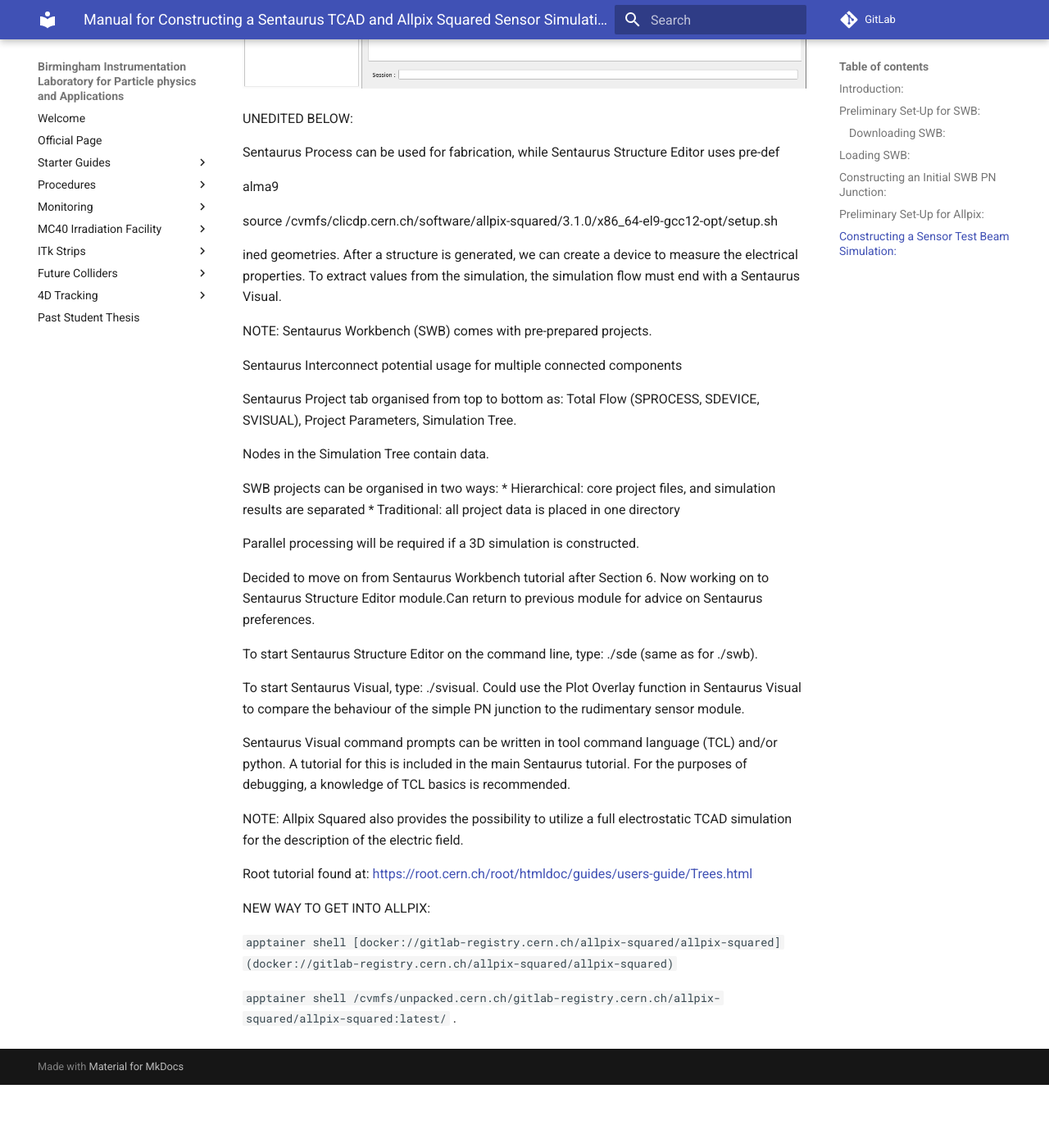
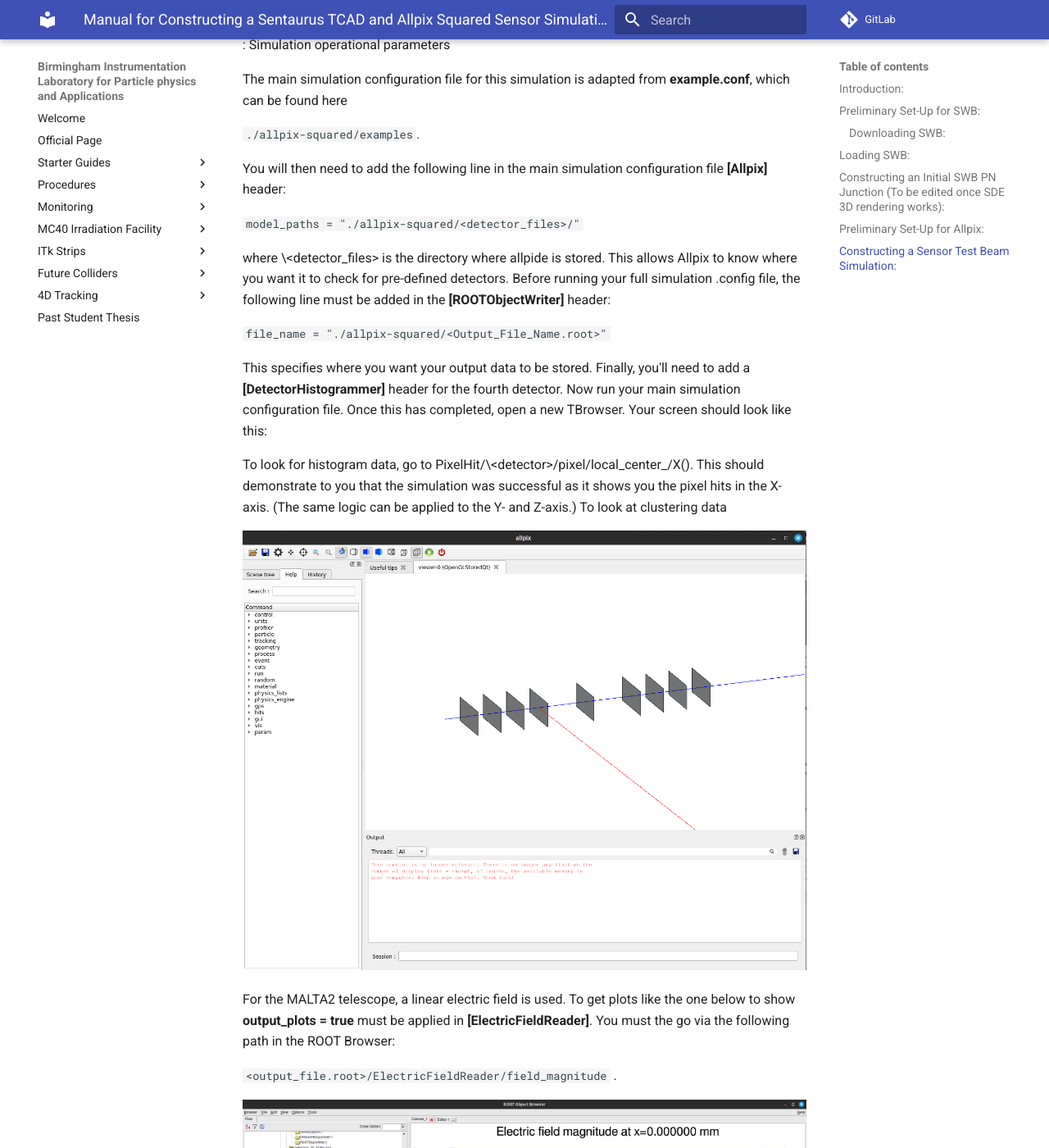
Before and after one commit to BILPAware/wiki, an MkDocs documentation site: the page built from docs/ElliottPWright_Summer_2024/Simulation.md, in a window 1280 px wide and 1400 px high, scrolled down 7000 px. Shown: the whole window at 82% size. Built offline with MkDocs 1.6.1 and Material for MkDocs 9.7.7, drawn with Linux system fonts in a browser that asks for light colours; before the commit the page ends 8323 px from its top, so only the background shows below that; some of the changed text lies outside the part shown.

Commit message:
Removed section on Sentaurus Workbench and added more on electric field

```diff
--- a/docs/ElliottPWright_Summer_2024/Simulation.md
+++ b/docs/ElliottPWright_Summer_2024/Simulation.md
@@ -2,7 +2,9 @@
 
 ## Introduction:
 
-Included here is a TCAD tutorial using the Sentuarus Workbench (SWB) to simulate a series of increasingly sophisticated semiconductor sensors. Following this is an Allpix Squared tutorial, where a test beam of protons impinges on a telescope of 7, 224 x 512 pixel, monolithic sensors.
+Included here is a tutorial on how to set up the Sentuarus Workbench (SWB) environment using the UoB license. This software is used to simulate a semiconductor sensors and its associated electric field model. Following this is an basic Allpix Squared tutorial where the user learns how to examine sensor parameters through ROOT TBrowers.
+
+**NOTE: as of writing (August 2024), Sentaurus Device Editor 3D rendering not working. An update is required for this tutorial such that it includes how to use Sentaurus.**
 
 ## Preliminary Set-Up for SWB:
 
@@ -20,7 +22,7 @@ Copy the downloads to a directory where you have write permissions. In the insta
 
 `./installer -gui` .
 
-Side ID Number: **7789/disk/moose/general/TCAD/downloads**
+Side ID Number: **7789/disk/moose/general/TCAD/downloads**.
 
 Select the location of the product that you want to install under the "Source" window. For example,
 
@@ -44,13 +46,15 @@ Then open TCAD SWB:
 
 `./swb` .
 
-## Constructing an Initial SWB PN Junction:
+## Constructing an Initial SWB PN Junction (To be edited once SDE 3D rendering works):
 
 The TCAD Sentaurus Tutorial can be found at: <file:///scratch/synopsys/sentaurus/V-2024.03/tcad/V-2024.03/Sentaurus_Training/index.html>. I would recommend reading the first module up to Section 6 (Managing Projects) to gain an idea of how to use SWB. Pay particular attention to mentions of Device Simulation, as this what we will use to measure the simulated sensor's electrical properties.
 
 ## Preliminary Set-Up for Allpix:
 
-Allpix Squared will be used for the Monte Carlo simulation of charge carriers in the sensor modules. This software is based on Geant4 and contains functionality for visualisation. I mention this because such visualisation can be used as a sanity check that your simulation is doing what you want it to. Particularly problematic is when Allpix uses default values for specific parameters. The Allpix documentation can be found at: <https://allpix-squared.docs.cern.ch/docs/>, and contains examples of when default values are used. To open Allpix Squared, you must first move to the directory containing your Allpix configuration files (this can be your home directory). Then type the following command into the command line:
+Allpix Squared is used for the Monte Carlo simulation of charge carriers in semiconductor sensor modules. This software is based on Geant4 for charge propagation and contains functionality for visualisation. I mention this because such visualisation can be used as a sanity check that your simulation is doing what you want it to. Particularly problematic is when Allpix uses default values for specific parameters. Further to that, there are some instances where the simulation will continue to run with default values, for example, if you misspell a parameter. The Allpix documentation can be found at: <https://allpix-squared.docs.cern.ch/docs/>, and contains examples of when default values are used.
+
+To open Allpix Squared, you must first move to the directory containing your Allpix configuration files (this can be your home directory). Then type the following command into the command line:
 
 `alma9`
 
@@ -62,29 +66,39 @@ I would recommend starting by looking at the **example.conf** and **example_dete
 
 **example_detector.conf** gives an example of how to set up a detector's position and orientation. In this case, the type of detector is cmsp1, the design of which can be found at:
 
-`allpix-squared/models/cmsp1`
+`allpix-squared/models/cmsp1` .
 
-![](images/Example_Detector.png)
+Allpix Squared contains 18 different models in the models folder, ranging from the LHCb velopix detector to the ATLAS ITk. Each of these can be used as a standard, and can be edited to create a variant of a well established detector.
+
+![example_detector.conf file](images/Example_Detector.png)
+
+![cmps1 model detector configuration file](images/Screenshot%20from%202024-07-24%2011-51-19-01.png)
 
 **example.conf** describes how to initialise a simulation of 10000 events, each of which produces a 120GeV energy, 10$\mu$m thick pion beam. The pion beam is fired in the positive z-axis from position (33$\mu$m, 66$\mu$m, -500$\mu$m). For this set-up, visualisation is not included. This can be rectified by replacing the **[Ignore]** header with **[VisualizationGeant4]**. Also included is the ability to set a electron threshold for your **[DefaultDigitizer]** header. This can be used for noise suppression.
 
-![](images/Screenshot%20from%202024-07-10%2010-01-24.png)
+![example.conf file](images/Screenshot%20from%202024-07-10%2010-01-24.png)
 
 To start a full simulation, cd into the directory containing the relevant .conf file. To run the file, e.g. to run **example.conf**, type:
 
 `allpix -c example.conf` .
 
-Once this has run, now look for the output folder in the same directory as \<file.conf\>. If this is present, you can examine the files in the ROOT Object Browser using:
+Once this has run, now look for the output folder in the same directory as \<file.conf\>. Of course, this can be set by adding
+
+`file_name = /path/to/desired/output`
+
+in the **[ROOTObjectWriter]** header. If your output file is present, you can examine the files in the ROOT Object Browser using:
 
 `root`
 
 `new TBrowser`
 
+in your terminal.
+
 ![New TBrowser Menu](images/Screenshot%20from%202024-07-16%2014-37-38.png)
 
-Then navigate to the examples folder. You have now demonstrated Allpix Squared functionality. With this in mind, we can now move on to building our own sensor based on the Allpide model. To look at something like the pixel hitmap, navigative to **modules.root/DetectorHistogrammer/\<detector_number\>/hit_map**. The figure below demonstrates how this should look.
+Then navigate to the output folder. You have now demonstrated Allpix Squared functionality. With this in mind, you can now move on to building your own sensor based on the of your choosing model. To look at something like the pixel hitmap i.e. which pixels are hit and how many times they are hit, navigative to **\<output_file.root\>/DetectorHistogrammer/\<detector_number\>/hit_map**. The figure below demonstrates how this should look.
 
-![](images/Screenshot from 2024-07-23 16-44-04.png)
+![Demonstration of ROOT Browser showing a pixel hitmap](images/Screenshot%20from%202024-07-23%2016-44-04.png)
 
 ## Constructing a Sensor Test Beam Simulation:
 
@@ -126,9 +140,9 @@ Now create a detector configuration file, specifying the **alpide** as the detec
 
 The main simulation configuration file for this simulation is adapted from **example.conf**, which can be found here
 
-`./allpix-squared/examples`
+`./allpix-squared/examples`.
 
-. You will then need to add the following line in the main simulation configuration file **[Allpix]** header:
+You will then need to add the following line in the main simulation configuration file **[Allpix]** header:
 
 `model_paths = "./allpix-squared/<detector_files>/"`
 
@@ -142,42 +156,8 @@ To look for histogram data, go to PixelHit/\<detector\>/pixel/local_center\_/X()
 
 ![Allpix-Squared Simulation Visualisation](images/Screenshot%20from%202024-07-16%2016-54-29.png)
 
-UNEDITED BELOW:
+For the MALTA2 telescope, a linear electric field is used. To get plots like the one below to show **output_plots = true** must be applied in **[ElectricFieldReader]**. You must the go via the following path in the ROOT Browser:
 
-Sentaurus Process can be used for fabrication, while Sentaurus Structure Editor uses pre-def
+`<output_file.root>/ElectricFieldReader/field_magnitude` .
 
-alma9
-
-source /cvmfs/clicdp.cern.ch/software/allpix-squared/3.1.0/x86_64-el9-gcc12-opt/setup.sh
-
-ined geometries. After a structure is generated, we can create a device to measure the electrical properties. To extract values from the simulation, the simulation flow must end with a Sentaurus Visual.
-
-NOTE: Sentaurus Workbench (SWB) comes with pre-prepared projects.
-
-Sentaurus Interconnect potential usage for multiple connected components
-
-Sentaurus Project tab organised from top to bottom as: Total Flow (SPROCESS, SDEVICE, SVISUAL), Project Parameters, Simulation Tree.
-
-Nodes in the Simulation Tree contain data.
-
-SWB projects can be organised in two ways: \* Hierarchical: core project files, and simulation results are separated \* Traditional: all project data is placed in one directory
-
-Parallel processing will be required if a 3D simulation is constructed.
-
-Decided to move on from Sentaurus Workbench tutorial after Section 6. Now working on to Sentaurus Structure Editor module.Can return to previous module for advice on Sentaurus preferences.
-
-To start Sentaurus Structure Editor on the command line, type: ./sde (same as for ./swb).
-
-To start Sentaurus Visual, type: ./svisual. Could use the Plot Overlay function in Sentaurus Visual to compare the behaviour of the simple PN junction to the rudimentary sensor module.
-
-Sentaurus Visual command prompts can be written in tool command language (TCL) and/or python. A tutorial for this is included in the main Sentaurus tutorial. For the purposes of debugging, a knowledge of TCL basics is recommended.
-
-NOTE: Allpix Squared also provides the possibility to utilize a full electrostatic TCAD simulation for the description of the electric field.
-
-Root tutorial found at: <https://root.cern.ch/root/htmldoc/guides/users-guide/Trees.html>
-
-NEW WAY TO GET INTO ALLPIX:
-
-`apptainer shell [docker://gitlab-registry.cern.ch/allpix-squared/allpix-squared](docker://gitlab-registry.cern.ch/allpix-squared/allpix-squared)`
-
-`apptainer shell /cvmfs/unpacked.cern.ch/gitlab-registry.cern.ch/allpix-squared/allpix-squared:latest/` .
+![Demonstration of linear electric field for a bias voltage of -15V](images/Screenshot%20from%202024-07-24%2011-22-49.png)
```
Also changed, not shown: docs/ElliottPWright_Summer_2024/images/Screenshot from 2024-07-24 11-22-49.png (added), docs/ElliottPWright_Summer_2024/images/Screenshot from 2024-07-24 11-51-19-01.png (added), docs/ElliottPWright_Summer_2024/images/Screenshot from 2024-07-24 11-51-19.png (added), docs/ElliottPWright_Summer_2024/images/Screenshot from 2024-07-26 11-15-46 (1).png (added), docs/ElliottPWright_Summer_2024/images/Screenshot from 2024-07-26 11-17-53.png (added).
